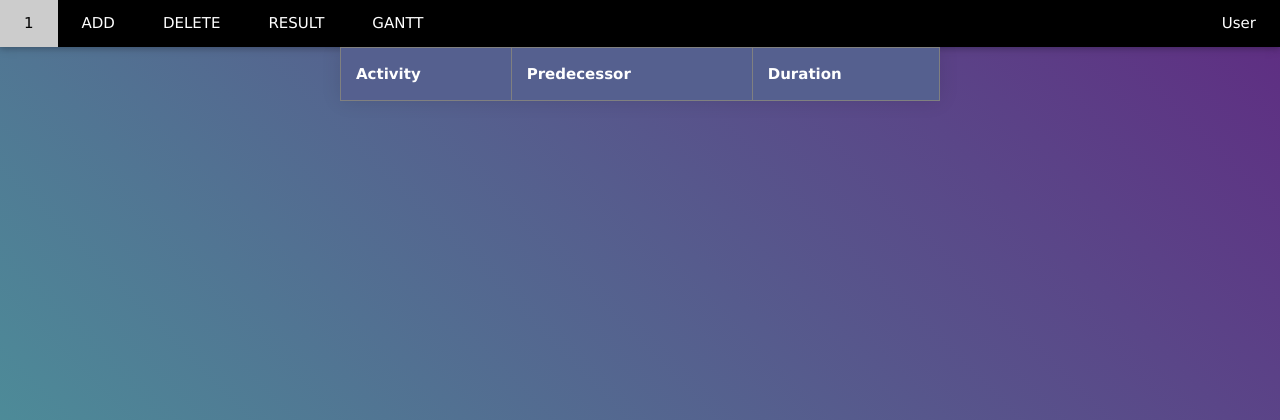
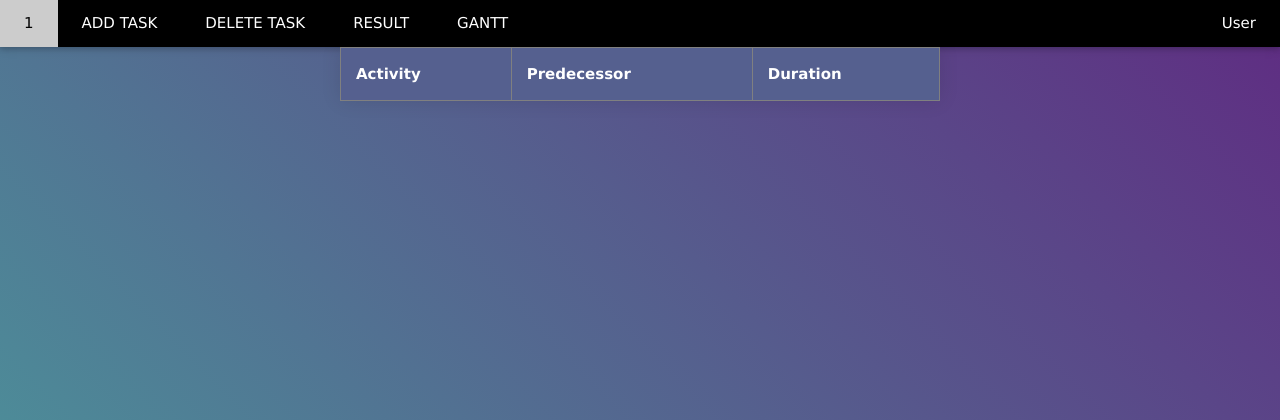
Before and after one commit to MdShafiul/Schedule_Manager, a Flask app: a page that uses templates/show_home.html in a window 1280 px wide. Shown: the top 420 px of the page. Run offline with Flask 2, Linux system fonts and the light colour scheme; data that the repository does not hold is empty; parts of the project's set-up code (start-up, migrations or seed data) failed here and were passed over; some libraries are stand-ins or nearby versions.

Commit message:
Update Script

```diff
--- a/main.py
+++ b/main.py
@@ -15,7 +15,7 @@ app.config['MAIL_SERVER']='smtp.gmail.com'
 app.config['MAIL_PORT']=465
 app.config['MAIL_USE_SSL']=True
 app.config['MAIL_USE_TLS']=False
-app.config['MAIL_USERNAME'] = 'shiamspecialforce@gmail.com'
+app.config['MAIL_USERNAME'] = '*********@gmail.com'
 app.config['MAIL_PASSWORD']= '****************'                         #app password for gmail
 app.config['MAIL_DEFAULT_SENDER'] = 'shiamspecialforce@gmail.com'
 app.config['MAIL_ASCII_ATTACHMENTS'] = False
--- a/templates/add.html
+++ b/templates/add.html
@@ -6,9 +6,9 @@
 
 <div class="container" align="cenetr">
 <form method="post" action="" align="center">
-    <input type="text" class="activity" placeholder="Activity" name="Activity">
+    <input type="text" class="activity" placeholder="Task" name="Activity">
     <br>
-    <input type="text" class="activity" placeholder="Predecessor" name="Predecessor">
+    <input type="text" class="activity" placeholder="Dependence" name="Predecessor">
     <br>
     <input type="number" class="activity" placeholder="Duration" name="Duration">
     <br>
--- a/templates/delete.html
+++ b/templates/delete.html
@@ -6,7 +6,7 @@
 
 <div class="container1">
 <form method="post" action="" align="center">
-    <input type="text" class="activity" placeholder="Activity" name="Activity">
+    <input type="text" class="activity" placeholder="TASK" name="Activity">
     <input type="submit">
 </form>
 </div>
--- a/templates/show_home.html
+++ b/templates/show_home.html
@@ -9,8 +9,8 @@
 
 <div class="w3-bar w3-black w3-card">
     <a href="/{{username}}/{{table}}" class="w3-bar-item w3-button w3-padding-large">{{table}}</a>
-    <a href="/{{username}}/{{table}}/add" class="w3-bar-item w3-button w3-padding-large w3-hide-small">ADD</a>
-    <a href="/{{username}}/{{table}}/delete" class="w3-bar-item w3-button w3-padding-large w3-hide-small">DELETE</a>
+    <a href="/{{username}}/{{table}}/add" class="w3-bar-item w3-button w3-padding-large w3-hide-small">ADD TASK</a>
+    <a href="/{{username}}/{{table}}/delete" class="w3-bar-item w3-button w3-padding-large w3-hide-small">DELETE TASK</a>
     <a href="/{{username}}/{{table}}/result" class="w3-bar-item w3-button w3-padding-large w3-hide-small">RESULT</a>
     <a href="/{{username}}/{{table}}/gantt" class="w3-bar-item w3-button w3-padding-large w3-hide-small">GANTT</a>
     <a href="/{{username}}" class="w3-bar-item w3-button w3-padding-large w3-right">User</a>
--- a/templates/show_result.html
+++ b/templates/show_result.html
@@ -9,8 +9,8 @@
 
 <div class="w3-bar w3-black w3-card">
     <a href="/{{username}}/{{table}}" class="w3-bar-item w3-button w3-padding-large">{{table}}</a>
-    <a href="/{{username}}/{{table}}/add" class="w3-bar-item w3-button w3-padding-large w3-hide-small">ADD</a>
-    <a href="/{{username}}/{{table}}/delete" class="w3-bar-item w3-button w3-padding-large w3-hide-small">DELETE</a>
+    <a href="/{{username}}/{{table}}/add" class="w3-bar-item w3-button w3-padding-large w3-hide-small">ADD TASK</a>
+    <a href="/{{username}}/{{table}}/delete" class="w3-bar-item w3-button w3-padding-large w3-hide-small">DELETE TASK</a>
     <a href="/{{username}}/{{table}}/result" class="w3-bar-item w3-button w3-padding-large w3-hide-small">RESULT</a>
     <a href="/{{username}}/{{table}}/gantt" class="w3-bar-item w3-button w3-padding-large w3-hide-small">GANTT</a>
     <a href="/{{username}}" class="w3-bar-item w3-button w3-padding-large w3-right">User</a>
```
